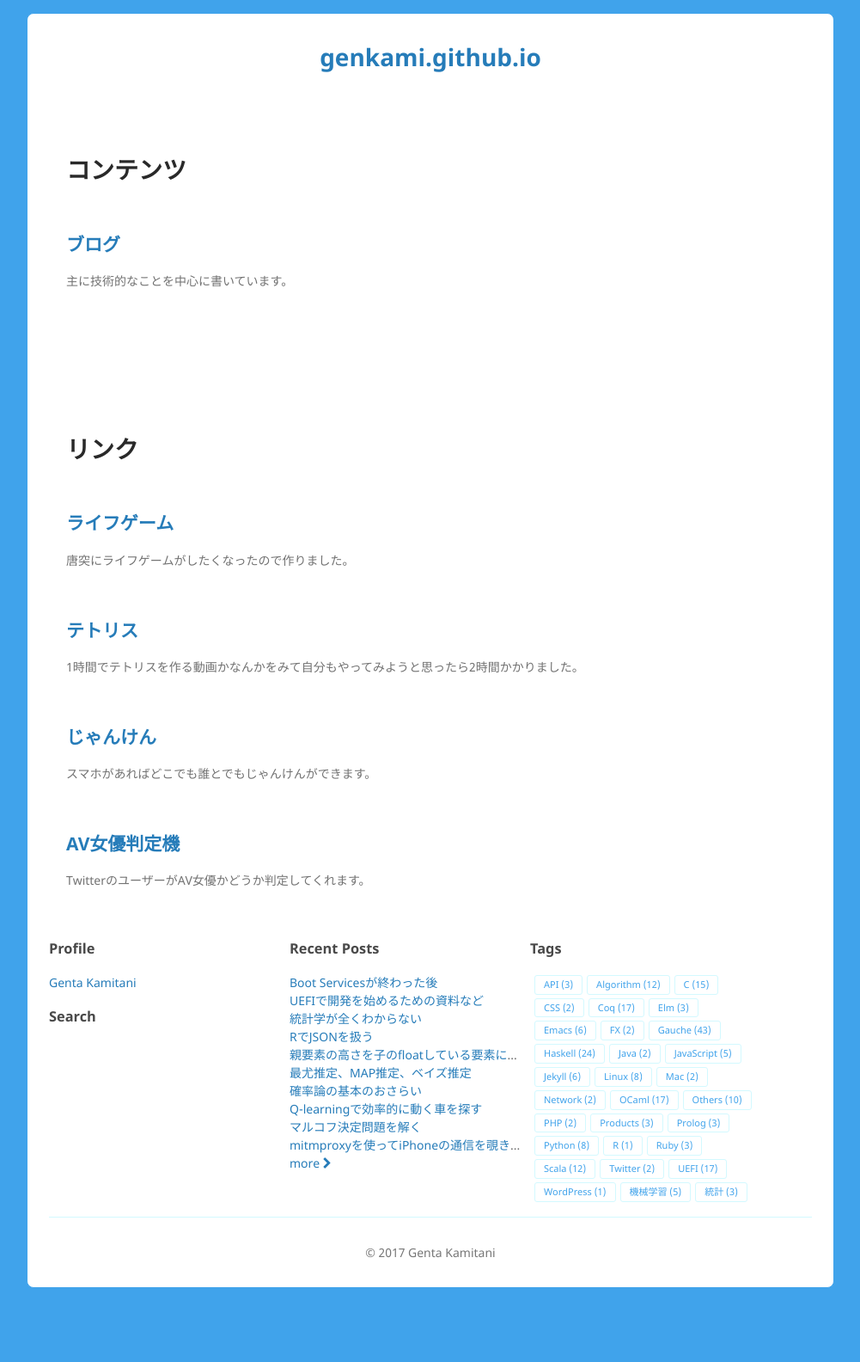
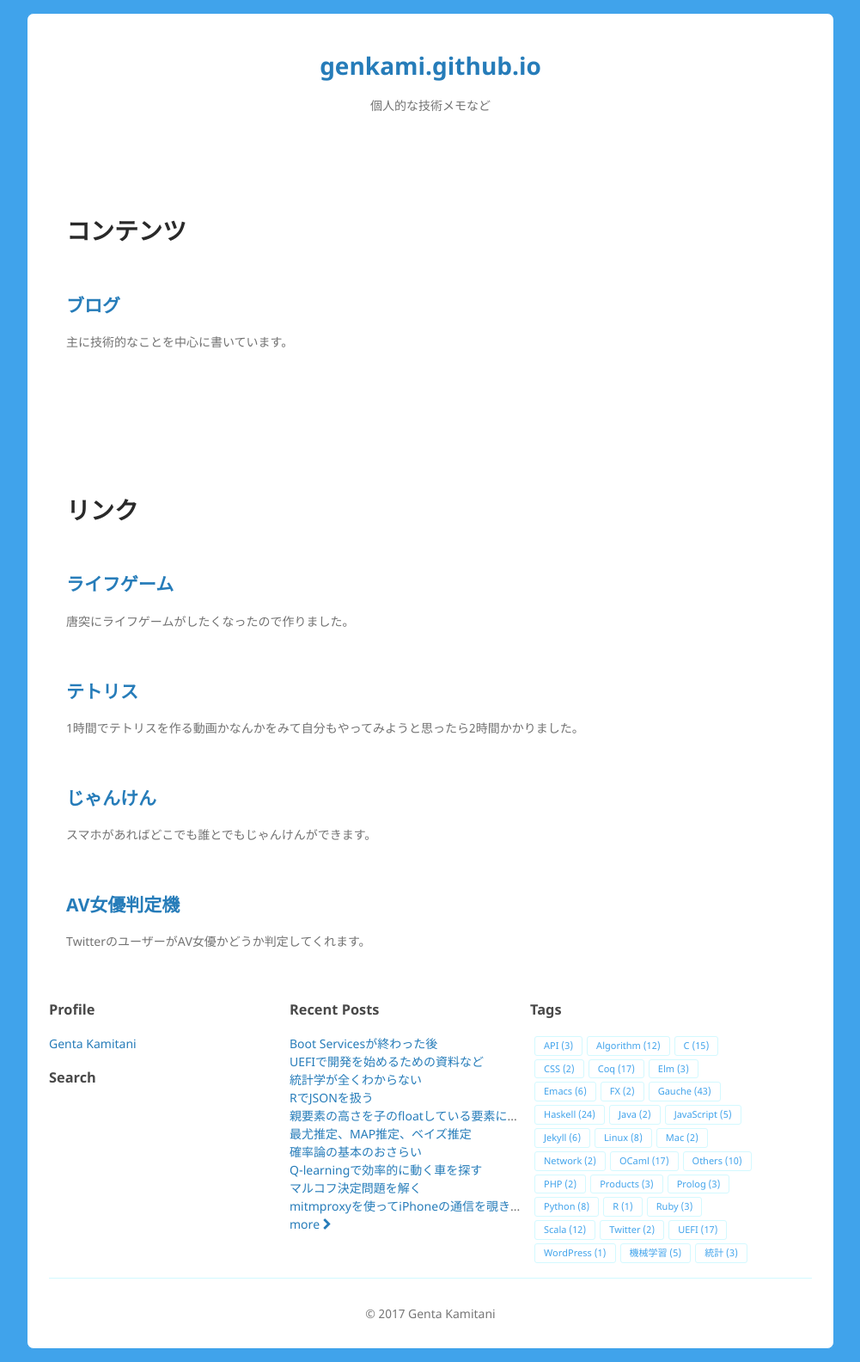
Before and after one commit to genkami/genkami.github.io, a Jekyll site: the page built from index.html, in a window 1280 px wide. Shown: the whole page at 86% size, without its empty margins (139-1140 px from the left). Built offline with Jekyll 4.4.1, drawn with Linux system fonts in a browser that asks for light colours; comment, search, counter and statistics services are not loaded; before the commit the page ends 1513 px from its top, so only the background shows below that.

Commit message:
ヘッダでかくして説明文入れた

```diff
--- a/_includes/header.html
+++ b/_includes/header.html
@@ -1 +1,2 @@
 <h1><a href="/">{{ site.title | default: site.github.repository_name }}</a></h1>
+個人的な技術メモなど
--- a/_sass/genkami-github-io.scss
+++ b/_sass/genkami-github-io.scss
@@ -54,12 +54,9 @@ $wrapper-padding-bottom: 15px;
 }
 
 header {
-    margin-top: 20px;
-    margin-bottom: 30px;
+    margin-top: 30px;
+    margin-bottom: 50px;
     margin-left: auto;
-}
-
-header h1 {
     text-align: center;
 }
 
```
